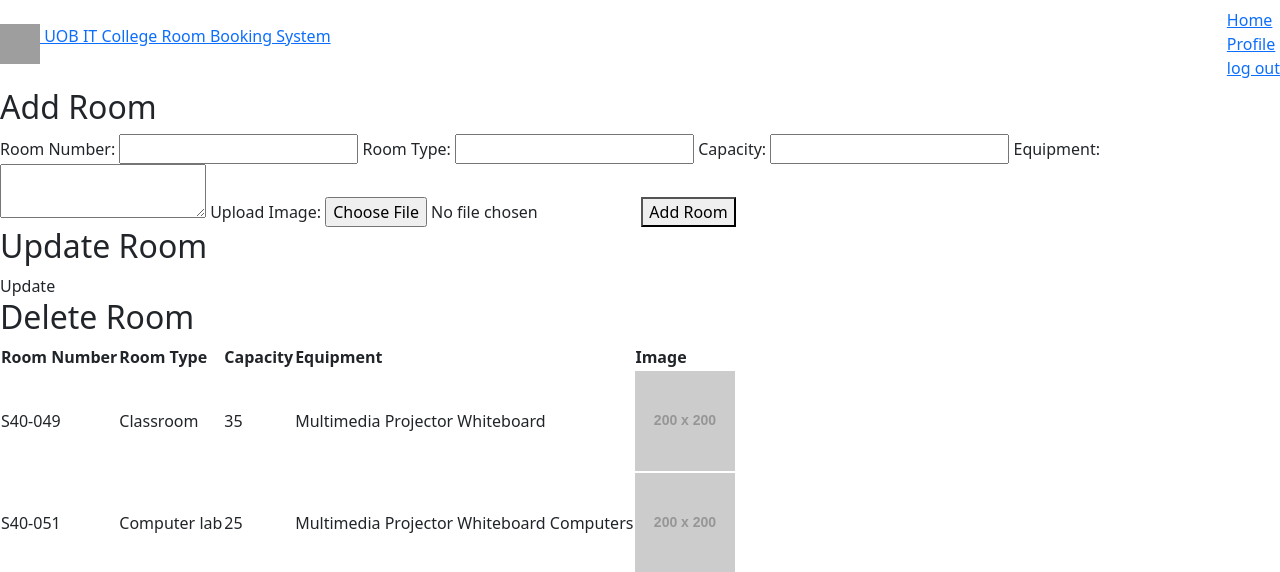
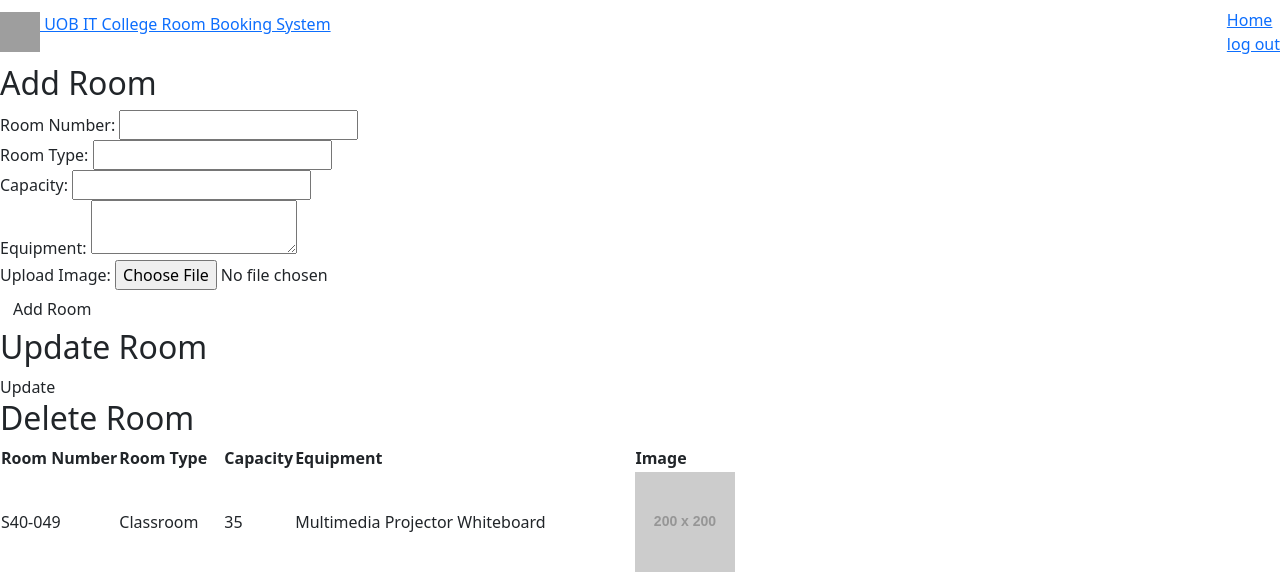
Before and after one commit to ZAHRA-MRAH/ITCS333-Project, a PHP site: page /AdminPanel.php in a window 1280 px wide. Shown: the top 572 px of the page. Run offline with PHP 8.4, Linux system fonts and the light colour scheme; data comes from the database, SQL or seed files in the repository; grey boxes labelled with a size stand in for pictures from a placeholder-image service; some libraries are stand-ins or nearby versions; grey boxes are pictures that could not be loaded.

Commit message:
Edit style

```diff
--- a/Backend/AdminPanel.php
+++ b/Backend/AdminPanel.php
@@ -20,9 +20,6 @@
         <a href="#Home" id="navlink">Home</a>
         </div>
         <div class="navbutton2">
-        <a href="profile.php" id="navlink">Profile</a>
-        </div>
-        <div class="navbutton2">
         <a href="logout.php" id="navlink">log out</a>
         </div>
     </nav>
@@ -31,23 +28,35 @@
 <main id="main">
                 <div class="box-left">
                     <h2>Add Room</h2>
-                    <form action="" method="POST">
+                    <form id="roomForm" action="" method="POST">
+                        <div class="field input">
                             <label for="RoomNumber">Room Number:</label>
                             <input type="text" id="RoomNumber" name="RoomNumber" required>
-
+                            <span class="error-message"></span>
+                        </div>
+                        <div class="field input">
                             <label for="RoomType">Room Type:</label>
                             <input type="text" id="RoomType" name="RoomType" required>
-
+                            <span class="error-message"></span>
+                        </div>
+                        <div class="field input">
                             <label for="Capacity">Capacity:</label>
                             <input type="number" id="Capacity" name="Capacity" required>
+                            <span class="error-message"></span>
+                        </div>
 
+                        <div class="field input">
                             <label for="Equipment">Equipment:</label>
                             <textarea id="Equipment" name="Equipment" required></textarea>
+                            <span class="error-message"></span>
+                        </div>
 
+                        <div class="field input">
                             <label for="imgURL">Upload Image:</label>
                             <input type="file" id="imgURL" name="imgURL" required>
-
-                        <button type="submit">Add Room</button>
+                            <span class="error-message"></span>
+                        </div>
+                        <button class="btn" type="submit">Add Room</button>
                     </form>
                 </div>
                 <div class="box-right">
```
Lines whose indentation alone changed are shown as unchanged.
